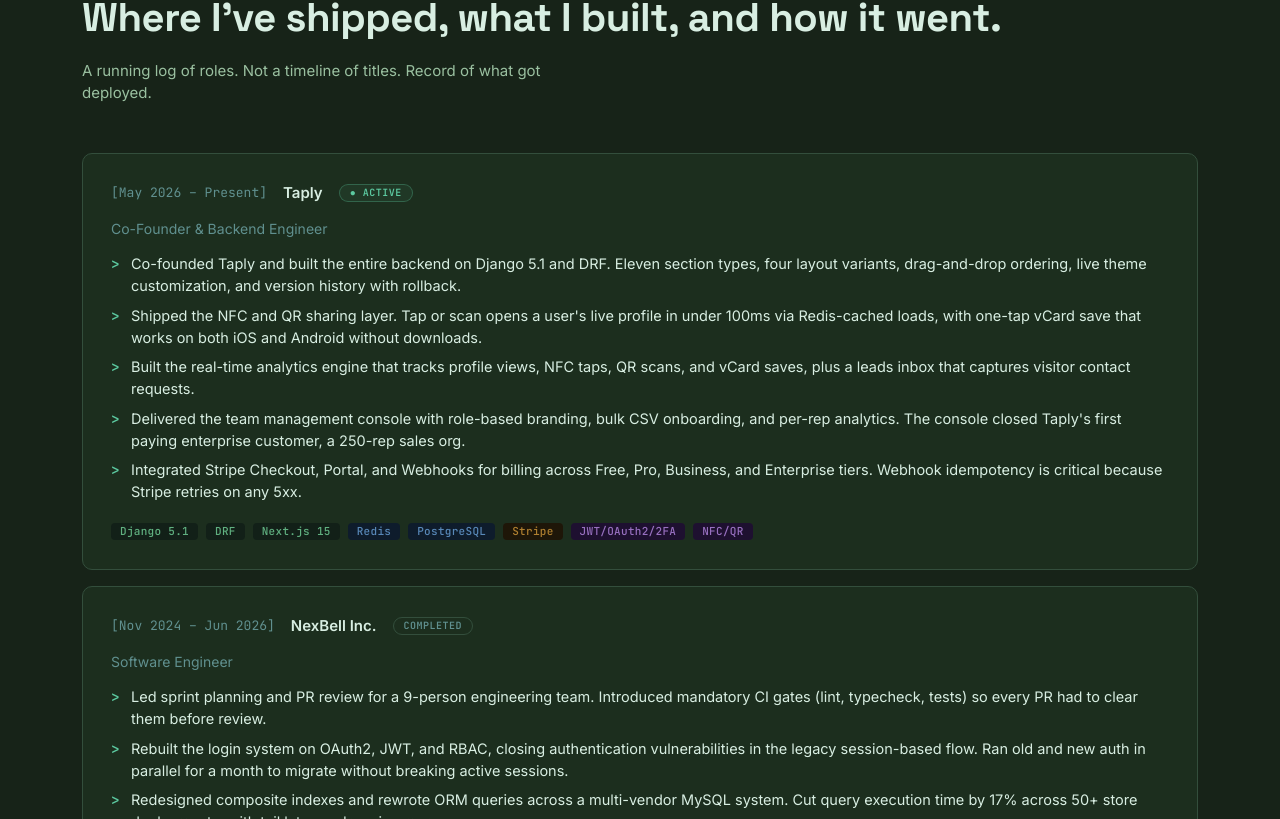
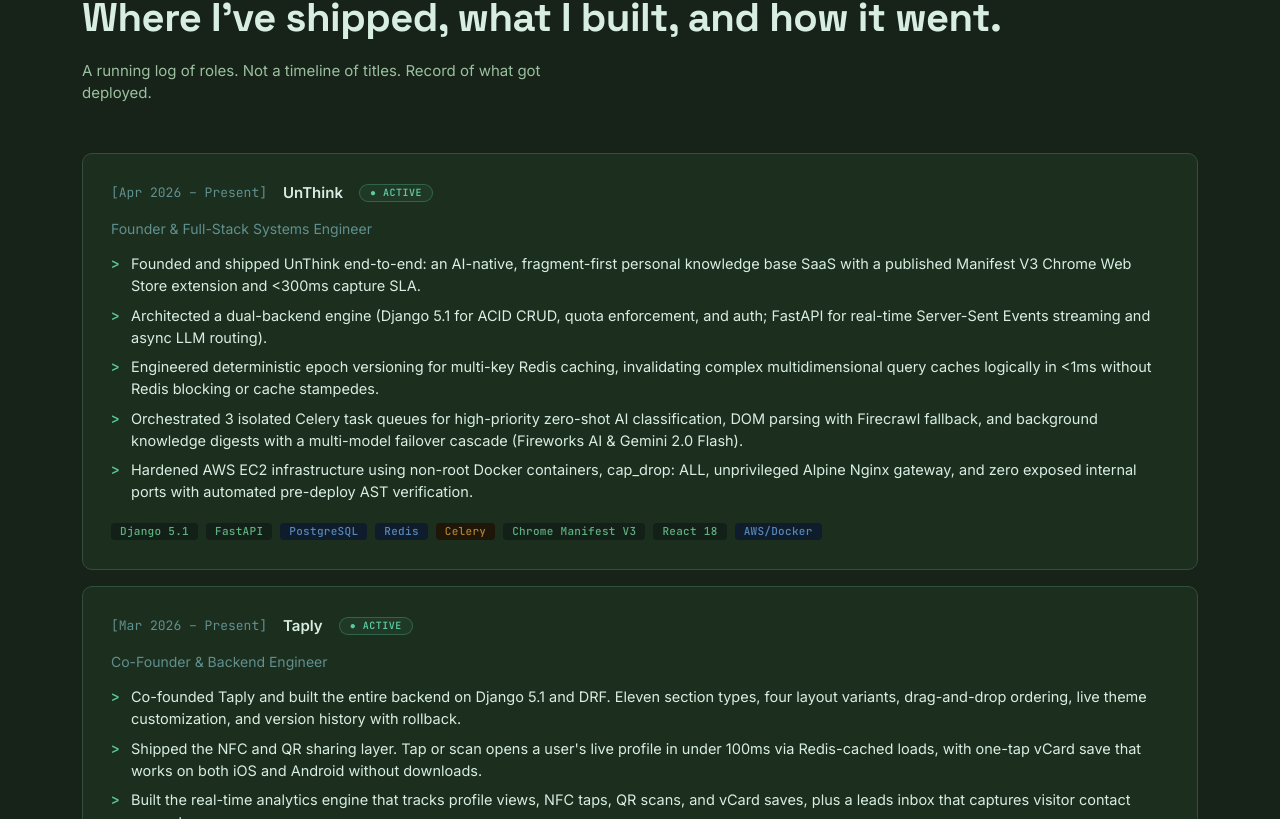
Before and after one commit to Mahboob-A/mahboob.engineer, a Next.js app: page / in a window 1280 px wide. Shown: the part 1061-1880 px from the top of the page. Built offline with nearby package versions, Linux system fonts and the light colour scheme; no server answers.

Commit message:
feat(experience): add UnThink founding role, update Taply date to Mar 2026, and update active statuses

```diff
--- a/data/experience.ts
+++ b/data/experience.ts
@@ -95,11 +95,48 @@ export interface EducationItem {
 
 export const EXPERIENCE: ExperienceItem[] = [
   {
+    id: "unthink",
+    company: "UnThink",
+    url: "https://letsunthink.tech",
+    role: "Founder & Full-Stack Systems Engineer",
+    period: "Apr 2026 – Present",
+    status: "active",
+    bullets: [
+      "Founded and shipped UnThink end-to-end: an AI-native, fragment-first personal knowledge base SaaS with a published Manifest V3 Chrome Web Store extension and <300ms capture SLA.",
+      "Architected a dual-backend engine (Django 5.1 for ACID CRUD, quota enforcement, and auth; FastAPI for real-time Server-Sent Events streaming and async LLM routing).",
+      "Engineered deterministic epoch versioning for multi-key Redis caching, invalidating complex multidimensional query caches logically in <1ms without Redis blocking or cache stampedes.",
+      "Orchestrated 3 isolated Celery task queues for high-priority zero-shot AI classification, DOM parsing with Firecrawl fallback, and background knowledge digests with a multi-model failover cascade (Fireworks AI & Gemini 2.0 Flash).",
+      "Hardened AWS EC2 infrastructure using non-root Docker containers, cap_drop: ALL, unprivileged Alpine Nginx gateway, and zero exposed internal ports with automated pre-deploy AST verification.",
+    ],
+    tags: [
+      "Django 5.1",
+      "FastAPI",
+      "PostgreSQL",
+      "Redis",
+      "Celery",
+      "Chrome Manifest V3",
+      "React 18",
+      "AWS/Docker",
+    ],
+    relatedProjects: ["unthink"],
+    notes: `UnThink represents my work as a solo founder and full-stack systems engineer, building an AI-native second-brain platform from first principles. Traditional knowledge tools force developers to context-switch during deep work: saving a code snippet or insight requires selecting folders, writing titles, and assigning tags. The result is that over 85% of bookmarks are never opened again. UnThink inverts this: the atomic unit of capture is a fragment (2–8 lines of code or prose), and autonomous AI handles classification, tagging, and dual-directory filing at sub-300ms ingestion SLA.
+
+The architecture was intentionally designed as a dual-backend micro-orchestration. Django 5.1 and DRF manage transactional consistency, ACID CRUD, user authentication, tiered quota enforcement, and Stripe/Dodo payments. In parallel, FastAPI provides asynchronous, high-concurrency LLM streaming via Server-Sent Events (SSE). The services communicate through Redis pub/sub and three dedicated Celery queues (classification, scraping, and digest generation), ensuring transactional API responsiveness is never degraded by long-running AI inference.
+
+Solving cache invalidation in UnThink was one of the most intellectually rewarding engineering challenges. With users querying paginated feeds, recursive folder trees with live fragment counts, and dynamic tag summaries, naive cache flushing caused severe Redis event loop contention and PostgreSQL stampedes. I implemented deterministic epoch versioning: bumping an atomic user-level version key logically invalidates all dependent query caches in sub-millisecond time without blocking Redis, while distributed mutex locks protect expensive tree aggregations during cache misses.
+
+On the client side, I engineered and published a Chromium Manifest V3 browser extension to the Chrome Web Store. To handle MV3's 30-second ephemeral service worker lifecycle, authentication tokens and quota states are maintained statelessly via Chrome storage sync. A secure dashboard bridge synchronizes active sessions from letsunthink.tech with zero user friction, and the native zero-dependency popup loads in under 10ms.
+
+Production deployment is containerized on AWS EC2 with an unprivileged Alpine Nginx reverse proxy. Every container runs under a non-root user profile with Linux kernel cap_drop: ALL enforced, with internal backend, AI, database, and Redis ports completely isolated from host exposure. Automated pre-deployment AST verification gates guarantee security invariants before any release reaches production.
+
+What's next for UnThink: We are expanding the data layer with pgvector dense vector embeddings combined with PostgreSQL BM25 full-text search via Reciprocal Rank Fusion (RRF) for sub-200ms hybrid semantic search, alongside automated Sunday morning AI knowledge digests.`,
+  },
+  {
     id: "taply",
     company: "Taply",
     url: "https://gettaply.me",
     role: "Co-Founder & Backend Engineer",
-    period: "May 2026 – Present",
+    period: "Mar 2026 – Present",
     status: "active",
     bullets: [
       "Co-founded Taply and built the entire backend on Django 5.1 and DRF. Eleven section types, four layout variants, drag-and-drop ordering, live theme customization, and version history with rollback.",
@@ -486,6 +523,14 @@ export interface NowStatusItem {
 
 export const NOW_STATUSES: NowStatusItem[] = [
   {
+    name: "UnThink",
+    slug: "unthink",
+    status:
+      "Founder and full-stack systems engineer. Shipping an AI-native, fragment-first personal knowledge base and published Manifest V3 Chrome Extension with zero-shot dual-directory taxonomic routing.",
+    liveUrl: "https://letsunthink.tech",
+    statusKind: "active",
+  },
+  {
     name: "Taply",
     slug: "taply",
     status:
@@ -493,12 +538,4 @@ export const NOW_STATUSES: NowStatusItem[] = [
     liveUrl: "https://gettaply.me/p/mehboob",
     statusKind: "active",
   },
-  {
-    name: "UnThink",
-    slug: "unthink",
-    status:
-      "Building a fragment-first knowledge base for engineers. AI classifies every save, browser extension as the primary capture interface. Targeting an August 2026 release.",
-    liveUrl: null,
-    statusKind: "building",
-  },
 ];
--- a/progress/work-progress-p60.md
+++ b/progress/work-progress-p60.md
@@ -9,7 +9,7 @@
 ## T60.1: Reorder & Update UnThink in Projects Registry & Case Study Shell
 
 **Task status:** done
-**Commit:** —
+**Commit:** 29433a1
 **Date:** 2026-08-21
 
 ### What shipped
@@ -27,7 +27,33 @@
 - Mapped both `url` (live app) and `extension` (Chrome Web Store) so users can test both the web app and browser extension.
 
 ### Caveats / pending
-- Next task (T60.2) will update `data/experience.ts` to add UnThink to the top of `EXPERIENCE` and update Taply's start date to Mar 2026.
+- T60.2 updates `data/experience.ts` to add UnThink to the top of `EXPERIENCE` and update Taply's start date to Mar 2026.
 
 ### Verified
 - `pnpm typecheck` passed with 0 errors.
+
+---
+
+## T60.2: Add UnThink to Experience Registry & Update Taply Timeline
+
+**Task status:** done
+**Commit:** —
+**Date:** 2026-08-21
+
+### What shipped
+- `data/experience.ts`:
+  - Added `unthink` as index 0 of `EXPERIENCE` (`period: "Apr 2026 – Present"`, `status: "active"`, `role: "Founder & Full-Stack Systems Engineer"`).
+  - Added 5 high-impact bullets detailing dual-backend architecture, deterministic epoch caching, 3 Celery queues, multi-model failover, and AWS non-root hardening.
+  - Added 6-paragraph founder discussion in `notes` for `/log/unthink` deep-dive.
+  - Updated `taply` entry `period` from "May 2026 – Present" to "Mar 2026 – Present".
+  - Reordered `NOW_STATUSES` with UnThink first (`statusKind: "active"`, live URL `https://letsunthink.tech`) and Taply second.
+
+### Decisions
+- Placing UnThink as index 0 in `EXPERIENCE` automatically propagates UnThink above Taply on the Homepage Deployment Log (`Where I've shipped, what I built, and how it went.`), `/log` timeline, and `/log` "What I'm doing now".
+- The addition of `unthink` into `EXPERIENCE` automatically enables `/log/unthink` route with `generateStaticParams` and sitemap entries.
+
+### Caveats / pending
+- None.
+
+### Verified
+- `pnpm typecheck` passed with 0 errors.
```
